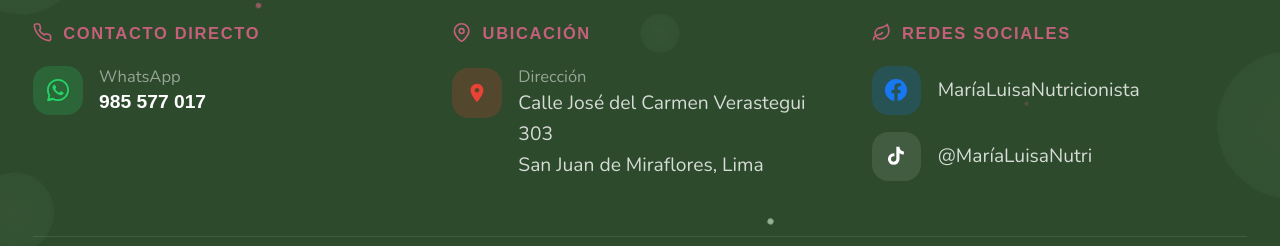
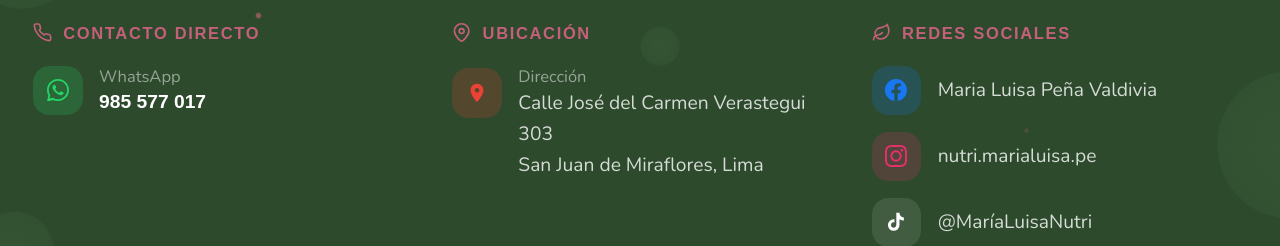
Before and after one commit to fernandezjefra1/marialuisa-nutricionista, a Next.js app: page / in a window 1280 px wide. Shown: the part 9351-9597 px from the top of the page. Built offline with nearby package versions, Linux system fonts and the light colour scheme; no server answers; a web font is replaced by a local one.

Commit message:
Redes sociales

```diff
--- a/app/page.tsx
+++ b/app/page.tsx
@@ -1019,12 +1019,23 @@
     },
     {
       label: "Facebook",
-      sub: "MaríaLuisaNutricionista",
-      href: "https://www.facebook.com",
+      sub: "Maria Luisa Peña Valdivia",
+      href: "https://www.facebook.com/marialuisa.penavaldivia?locale=es_LA",
       bg: "#1877F2",
       icon: (
         <svg viewBox="0 0 24 24" fill="currentColor" className="w-5 h-5">
           <path d="M24 12.073C24 5.405 18.627 0 12 0S0 5.405 0 12.073C0 18.1 4.388 23.094 10.125 24v-8.437H7.078v-3.49h3.047V9.41c0-3.025 1.792-4.697 4.533-4.697 1.312 0 2.686.235 2.686.235v2.97h-1.514c-1.491 0-1.956.93-1.956 1.874v2.25h3.328l-.532 3.49h-2.796V24C19.612 23.094 24 18.1 24 12.073z"/>
+        </svg>
+      ),
+    },
+    {
+      label: "Instagram",
+      sub: "nutri.marialuisa.pe",
+      href: "https://www.instagram.com/nutri.marialuisa.pe/",
+      bg: "#E1306C",
+      icon: (
+        <svg viewBox="0 0 24 24" fill="currentColor" className="w-5 h-5">
+          <path d="M12 2.163c3.204 0 3.584.012 4.85.07 3.252.148 4.771 1.691 4.919 4.919.058 1.265.069 1.645.069 4.849 0 3.205-.012 3.584-.069 4.849-.149 3.225-1.664 4.771-4.919 4.919-1.266.058-1.644.07-4.85.07-3.204 0-3.584-.012-4.849-.07-3.26-.149-4.771-1.699-4.919-4.92-.058-1.265-.07-1.644-.07-4.849 0-3.204.013-3.583.07-4.849.149-3.227 1.664-4.771 4.919-4.919 1.266-.057 1.645-.069 4.849-.069zm0-2.163c-3.259 0-3.667.014-4.947.072-4.358.2-6.78 2.618-6.98 6.98-.059 1.281-.073 1.689-.073 4.948 0 3.259.014 3.668.072 4.948.2 4.358 2.618 6.78 6.98 6.98 1.281.058 1.689.072 4.948.072 3.259 0 3.668-.014 4.948-.072 4.354-.2 6.782-2.618 6.979-6.98.059-1.28.073-1.689.073-4.948 0-3.259-.014-3.667-.072-4.947-.196-4.354-2.617-6.78-6.979-6.98-1.281-.059-1.69-.073-4.949-.073zm0 5.838c-3.403 0-6.162 2.759-6.162 6.162s2.759 6.163 6.162 6.163 6.162-2.759 6.162-6.163c0-3.403-2.759-6.162-6.162-6.162zm0 10.162c-2.209 0-4-1.79-4-4 0-2.209 1.791-4 4-4s4 1.791 4 4c0 2.21-1.791 4-4 4zm6.406-11.845c-.796 0-1.441.645-1.441 1.44s.645 1.44 1.441 1.44c.795 0 1.439-.645 1.439-1.44s-.644-1.44-1.439-1.44z"/>
         </svg>
       ),
     },
@@ -1123,12 +1134,19 @@
               <IcoLeaf cls="w-3.5 h-3.5" /> Redes sociales
             </h4>
             <div className="space-y-3">
-              <a href="https://www.facebook.com" target="_blank" rel="noopener noreferrer"
+              <a href="https://www.facebook.com/marialuisa.penavaldivia?locale=es_LA" target="_blank" rel="noopener noreferrer"
                 className="flex items-center gap-3 group">
                 <span className="w-9 h-9 rounded-xl bg-[#1877F2]/20 group-hover:bg-[#1877F2]/40 flex items-center justify-center transition">
                   <svg viewBox="0 0 24 24" fill="#1877F2" className="w-4 h-4"><path d="M24 12.073C24 5.405 18.627 0 12 0S0 5.405 0 12.073C0 18.1 4.388 23.094 10.125 24v-8.437H7.078v-3.49h3.047V9.41c0-3.025 1.792-4.697 4.533-4.697 1.312 0 2.686.235 2.686.235v2.97h-1.514c-1.491 0-1.956.93-1.956 1.874v2.25h3.328l-.532 3.49h-2.796V24C19.612 23.094 24 18.1 24 12.073z"/></svg>
                 </span>
-                <span className="font-nunito text-sm text-white/80 group-hover:text-white transition">MaríaLuisaNutricionista</span>
+                <span className="font-nunito text-sm text-white/80 group-hover:text-white transition">Maria Luisa Peña Valdivia</span>
+              </a>
+              <a href="https://www.instagram.com/nutri.marialuisa.pe/" target="_blank" rel="noopener noreferrer"
+                className="flex items-center gap-3 group">
+                <span className="w-9 h-9 rounded-xl bg-[#E1306C]/20 group-hover:bg-[#E1306C]/40 flex items-center justify-center transition">
+                  <svg viewBox="0 0 24 24" fill="#E1306C" className="w-4 h-4"><path d="M12 2.163c3.204 0 3.584.012 4.85.07 3.252.148 4.771 1.691 4.919 4.919.058 1.265.069 1.645.069 4.849 0 3.205-.012 3.584-.069 4.849-.149 3.225-1.664 4.771-4.919 4.919-1.266.058-1.644.07-4.85.07-3.204 0-3.584-.012-4.849-.07-3.26-.149-4.771-1.699-4.919-4.92-.058-1.265-.07-1.644-.07-4.849 0-3.204.013-3.583.07-4.849.149-3.227 1.664-4.771 4.919-4.919 1.266-.057 1.645-.069 4.849-.069zm0-2.163c-3.259 0-3.667.014-4.947.072-4.358.2-6.78 2.618-6.98 6.98-.059 1.281-.073 1.689-.073 4.948 0 3.259.014 3.668.072 4.948.2 4.358 2.618 6.78 6.98 6.98 1.281.058 1.689.072 4.948.072 3.259 0 3.668-.014 4.948-.072 4.354-.2 6.782-2.618 6.979-6.98.059-1.28.073-1.689.073-4.948 0-3.259-.014-3.667-.072-4.947-.196-4.354-2.617-6.78-6.979-6.98-1.281-.059-1.69-.073-4.949-.073zm0 5.838c-3.403 0-6.162 2.759-6.162 6.162s2.759 6.163 6.162 6.163 6.162-2.759 6.162-6.163c0-3.403-2.759-6.162-6.162-6.162zm0 10.162c-2.209 0-4-1.79-4-4 0-2.209 1.791-4 4-4s4 1.791 4 4c0 2.21-1.791 4-4 4zm6.406-11.845c-.796 0-1.441.645-1.441 1.44s.645 1.44 1.441 1.44c.795 0 1.439-.645 1.439-1.44s-.644-1.44-1.439-1.44z"/></svg>
+                </span>
+                <span className="font-nunito text-sm text-white/80 group-hover:text-white transition">nutri.marialuisa.pe</span>
               </a>
               <a href="https://www.tiktok.com/@maraluisanutricio?is_from_webapp=1&sender_device=pc" target="_blank" rel="noopener noreferrer"
                 className="flex items-center gap-3 group">
```
